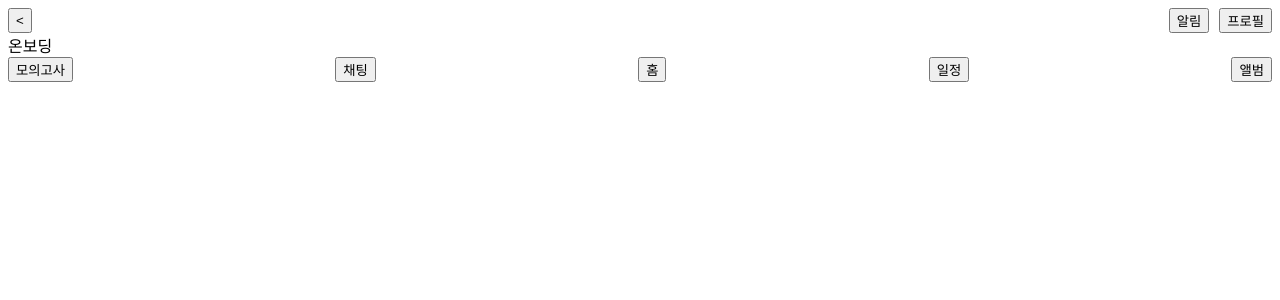
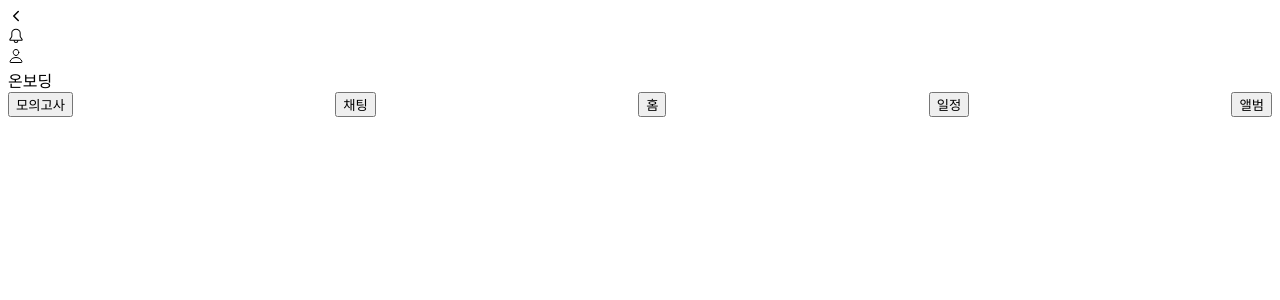
Before and after one commit to wjstp/gatee, a React (Create React App) app in the folder front/gatee/: page / in a window 1280 px wide. Shown: the top 300 px of the page. Built offline with nearby package versions, Linux system fonts and the light colour scheme.

Commit message:
:memo: [FE] update TopBar

```diff
--- a/front/gatee/package.json
+++ b/front/gatee/package.json
@@ -13,6 +13,7 @@
     "@types/react-router-dom": "^5.3.3",
     "react": "^18.2.0",
     "react-dom": "^18.2.0",
+    "react-icons": "^5.1.0",
     "react-router-dom": "^6.22.3",
     "react-scripts": "5.0.1",
     "typescript": "^4.9.5",
--- a/front/gatee/src/components/TopBar.tsx
+++ b/front/gatee/src/components/TopBar.tsx
@@ -1,22 +1,33 @@
 import React from 'react';
-import {useNavigate} from "react-router-dom";
+import { useNavigate } from "react-router-dom";
+import { IoChevronBack } from "react-icons/io5";
+import { IoPersonOutline } from "react-icons/io5";
+import { GoBell } from "react-icons/go";
 
-function TopBar (){
+function TopBar () {
     const navigate = useNavigate();
-    // 가려는 목적지를 문자로 받으면, 이동시켜주는 함수
-    const goto = function(destination:String){
-        navigate(`/${destination}`);}
-    // 뒤로는 연결 못함
-    const back = function(): void {
+
+    // 가려는 목적지를 문자열로 받으면, 이동시켜주는 함수
+    const goTo = (destination: string) => {
+        navigate(`/${destination}`);
+    }
+
+    // 바로 이전 페이지로 이동
+    const goBack = () => {
         navigate(-1);
     }
-    return <div style={{display: 'flex', flexDirection: 'row', justifyContent: 'space-between'}}>
-        <button onClick={()=>back()}>
-            &lt;
-        </button>
-        <div style={{display: 'flex', flexDirection: 'row', gap:10}}>
-        <button onClick={()=>goto("notification")}>알림</button>
-        <button onClick={()=>goto("profile")}>프로필</button>
+
+    return <div className="topBar">
+        <div className="topBar__leftDiv" onClick={goBack}>
+            <IoChevronBack/>
+        </div>
+        <div className="topBar__rightDiv">
+        <div onClick={() => goTo("notification")}>
+            <GoBell />
+        </div>
+        <div onClick={() => goTo("profile")}>
+            <IoPersonOutline />
+        </div>
         </div>
     </div>
 }
```
Also changed, not shown: 1 other file (tests, documents, lock files or other folders).
